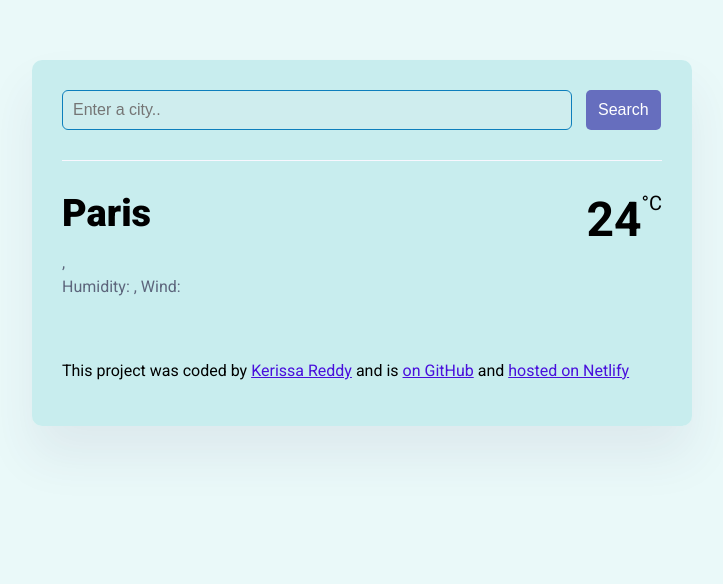
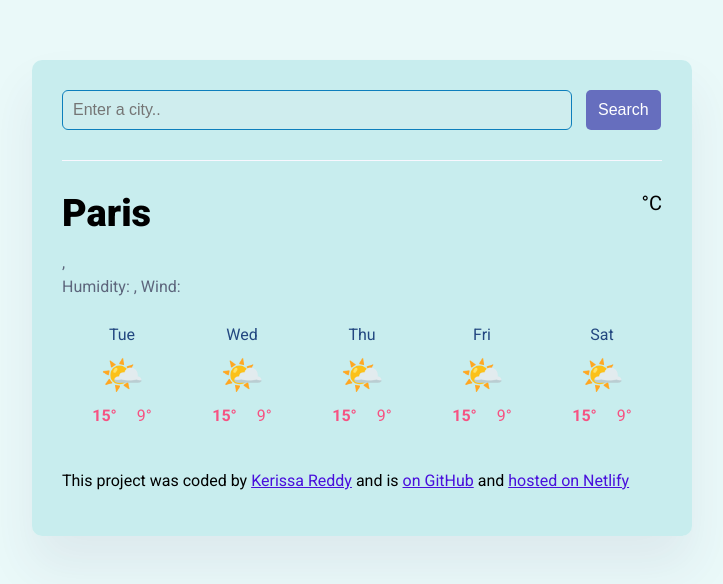
Before and after one commit to KerissaReddy2008/shecodes-weather-application, a website built with Parcel: page index.html in a window 1280 px wide. Shown: the whole page, without its empty margins (278-1001 px from the left). Built offline with nearby package versions, Linux system fonts and the light colour scheme.

Commit message:
made changes to JS

```diff
--- a/index.html
+++ b/index.html
@@ -41,11 +41,12 @@
           </div>
           <div class="current-temperature">
             <div id="icon"></div>
-            <span class="current-temperature-value" id="temperature"
-              ><strong>24</strong></span
+            <span class="current-temperature-value" id="temperature"></span>
+              <strong></strong></span
             ><span class="current-temperature-unit">°C</span>
           </div>
         </div>
+        <div class = "weather-forecast" id="forecast"></div>
       </main>
       <footer>
         <p>
--- a/src/index.js
+++ b/src/index.js
@@ -47,6 +47,40 @@ function formatDate (date) {
 
 }
 
+function getForecast(city) {
+  let apiKey = "44afe8df0cto8bd61386ce03b2c7b34e";
+  let apiUrl = `https://api.shecodes.io/weather/v1/forecast?query=${city}&key=${apiKey}`;
+
+}
+
+function displayForecast() {
+  let forecastElement = document.querySelector("#forecast");
+
+  let days = ["Tue", "Wed", "Thu", "Fri", "Sat",];
+  let forecastHtml = "";
+
+  days.forEach(function (day) {
+    forecastHtml =
+      forecastHtml +
+      `
+      <div class="weather-forecast-day">
+        <div class="weather-forecast-date">${day}</div>
+        <div class="weather-forecast-icon">🌤️</div>
+        <div class="weather-forecast-temperatures">
+          <div class="weather-forecast-temperature">
+            <strong>15°</strong>
+          </div>
+          <div class="weather-forecast-temperature">9°</div>
+        </div>
+      </div>
+      `;
+  });
+
+  forecastElement.innerHTML = forecastHtml;
+}
+
+
+
 
 
 function search(event) {
@@ -58,3 +92,6 @@ function search(event) {
 
   axios.get(apiUrl).then(displayTemperature);
 }
+
+getForecast ();
+displayForecast();
```
